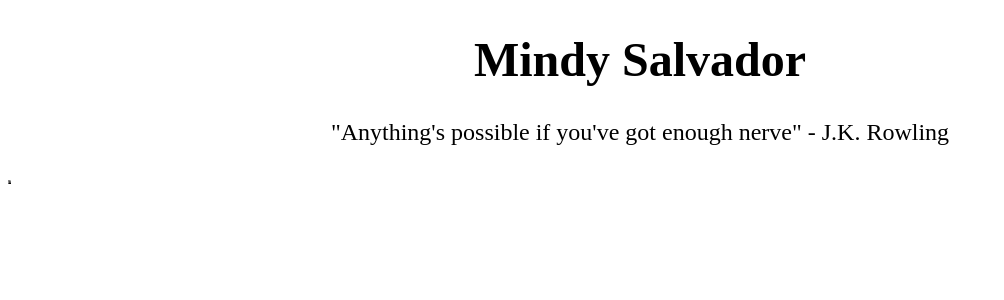
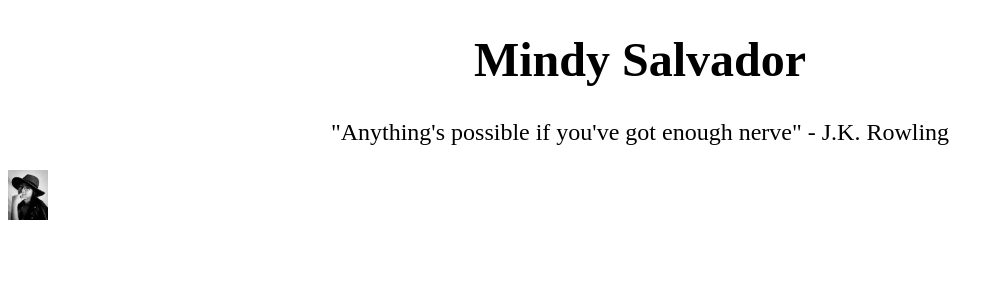
Before and after one commit to salvadormindy/salvadormindy.github.io, a Jekyll site: the page index.html, which Jekyll copies as it is, in a window 1280 px wide. Shown: the top 300 px of the page, without its empty margins (0-1004 px from the left). Built offline with Jekyll 4.4.1, drawn with Linux system fonts in a browser that asks for light colours.

Commit message:
Update index.html

```diff
--- a/index.html
+++ b/index.html
@@ -24,7 +24,7 @@
   <h1 align="center">Mindy Salvador</h1>
     <p align="center">"Anything's possible if you've got enough nerve" - J.K. Rowling</p>
 
-    <img src="mindy.jpg" class="center" style="width:3px; height:4px;">
+    <img src="mindy.jpg" class="center" style="width:40px; height:50px;">
 
   </body>
   </html>
```
